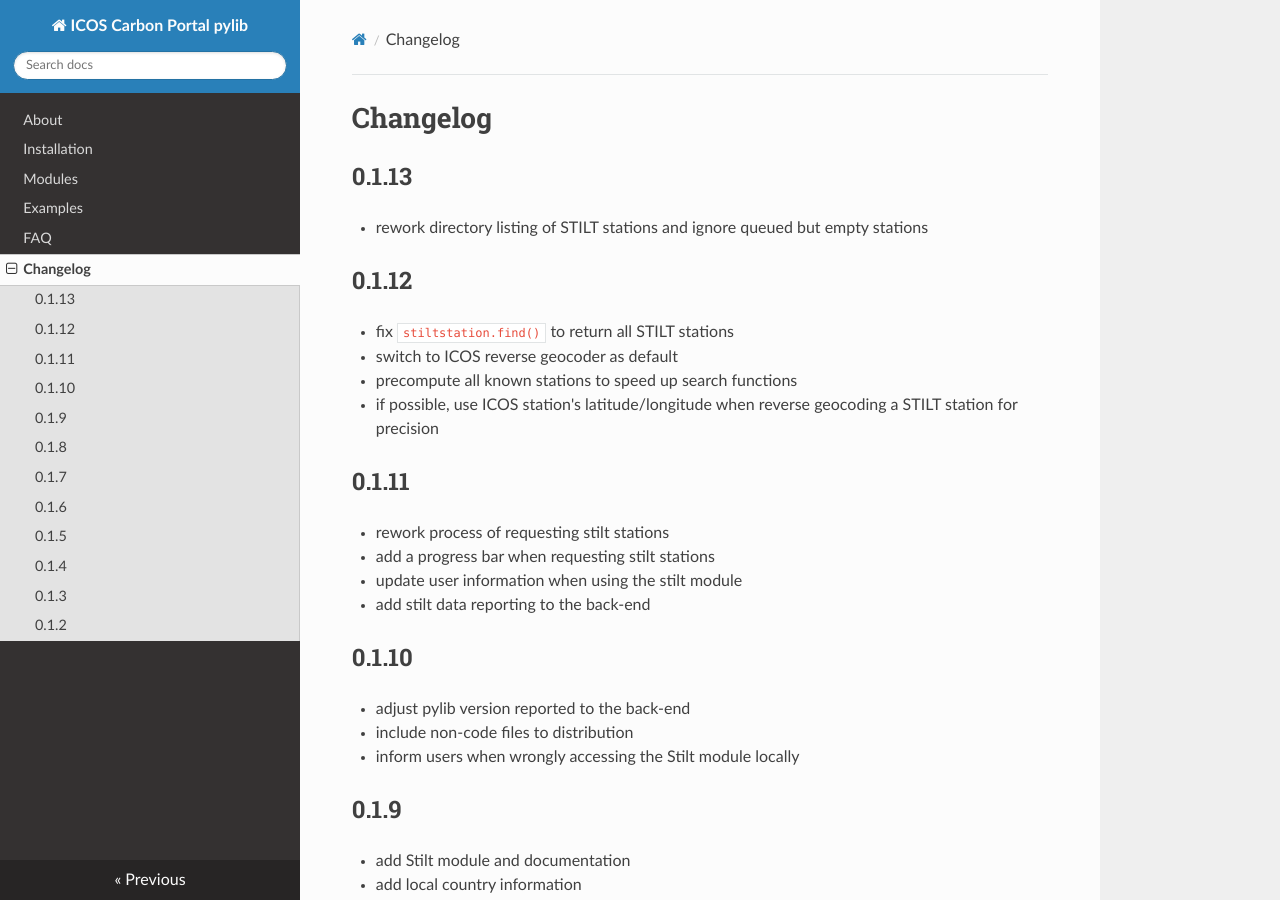
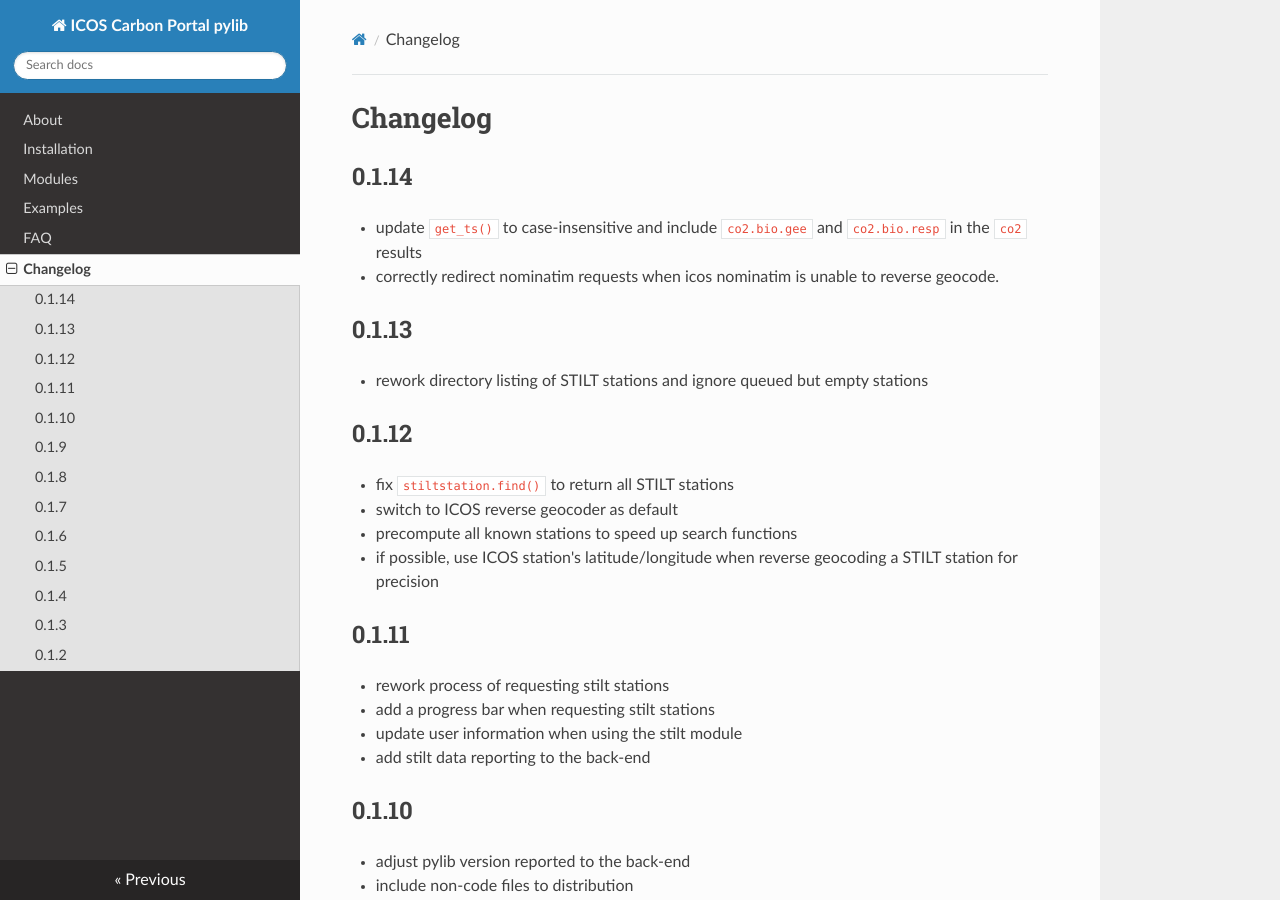
Before and after one commit to ICOS-Carbon-Portal/pylib, an MkDocs documentation site: the page built from docs/changelog.md, in a window 1280 px wide and 900 px high. Built offline with MkDocs 1.6.1, drawn with Linux system fonts in a browser that asks for light colours; nearby versions of some CDN libraries.

Commit message:
zz release 0.1.14
- Generate 0.1.14 distribution files.
- Update files to the new release version 0.1.14.

```diff
--- a/docs/changelog.md
+++ b/docs/changelog.md
@@ -1,4 +1,9 @@
 # Changelog
+
+## 0.1.14
+- update `get_ts()` to case-insensitive and include `co2.bio.gee` and `co2.bio.resp` in the
+  `co2` results
+- correctly redirect nominatim requests when icos nominatim is unable to reverse geocode.
 
 ## 0.1.13
 - rework directory listing of STILT stations and ignore queued but empty stations
--- a/icoscp/__init__.py
+++ b/icoscp/__init__.py
@@ -15,8 +15,8 @@
 
 __credits__     = "ICOS Carbon Portal"
 __license__     = ['Software: GPL-3.0','ICSO Data accessed with this library CC BY 4.0']
-__version__     = "0.1.13"
+__version__     = "0.1.14"
 __maintainer__  = "ICOS Carbon Portal, elaborated products team"
 __email__       = ['info@icos-cp.eu', 'claudio.donofrio@nateko.lu.se']
 __status__      = "stable"
-__date__        = "2022-01-28"
+__date__        = "2022-02-17"
--- a/setup.py
+++ b/setup.py
@@ -10,7 +10,7 @@ def readme():
 
 setuptools.setup(
     name='icoscp',
-    version='0.1.13',
+    version='0.1.14',
 	license='GPLv3+',
     author="Claudio D'Onofrio, Zois Zogopoulos, ICOS Carbon Portal",
     author_email='claudio.donofrio@nateko.lu.se, zois.zogopoulos@nateko.lu.se, info@icos-cp.eu',
```
Also changed, not shown: 3 other files.
